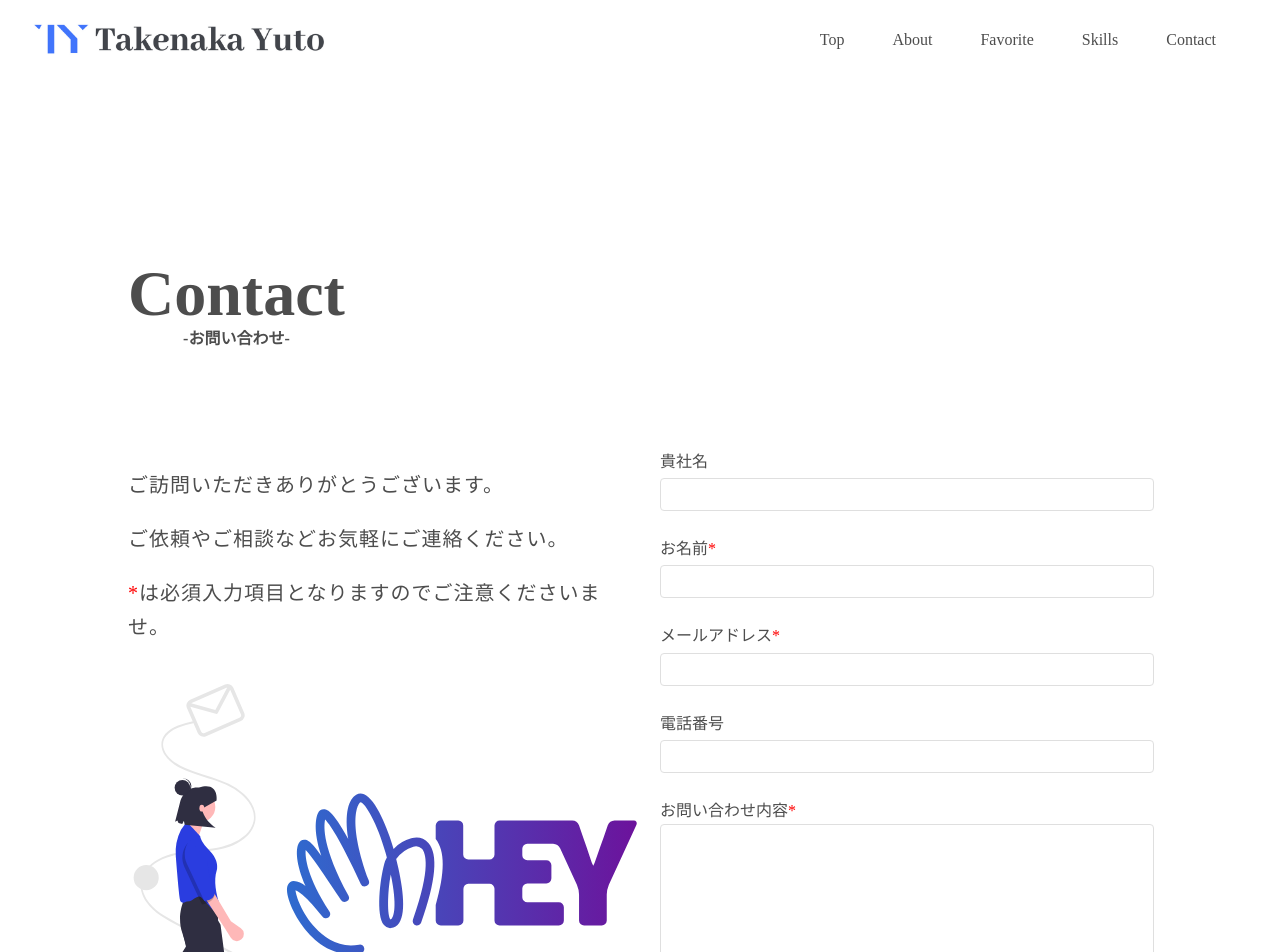
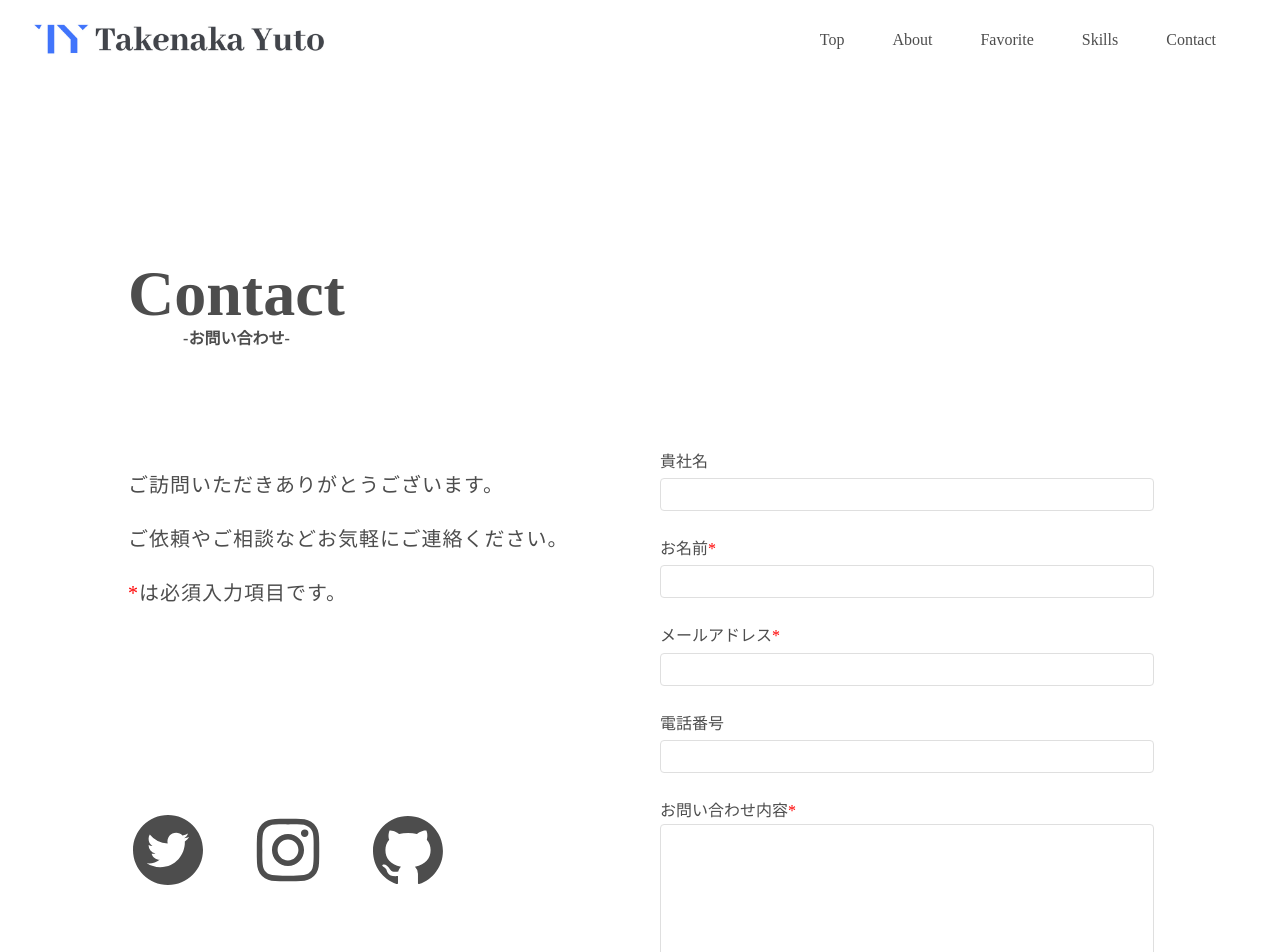
Before and after one commit to YutoTakenaka/portfolio_site, a React (Create React App) app: page /contact in a window 1280 px wide. Shown: the top 952 px of the page. Built offline with nearby package versions, Linux system fonts and the light colour scheme.

Commit message:
fix:問い合わせページを修正

```diff
--- a/src/components/molecules/Contact.jsx
+++ b/src/components/molecules/Contact.jsx
@@ -1,6 +1,10 @@
 import "../../styles/Contact.css";
 import { ContactForm } from "./ContactForm";
-import Image from "../../images/email.svg";
+import {
+  AiFillTwitterCircle,
+  AiOutlineInstagram,
+  AiOutlineGithub,
+} from "react-icons/ai";
 
 export const Contact = () => {
   return (
@@ -17,11 +21,22 @@ export const Contact = () => {
             <p>ご訪問いただきありがとうございます。</p>
             <p>ご依頼やご相談などお気軽にご連絡ください。</p>
             <p>
-              <span>*</span>は必須入力項目となりますのでご注意くださいませ。
+              <span>*</span>は必須入力項目です。
             </p>
           </div>
           <div className="contact-image">
-            <img src={Image} alt="" />
+            <a href="https://twitter.com/eutu_ty" className="sns twitter">
+              <AiFillTwitterCircle size={80} />
+            </a>
+            <a
+              href="https://www.instagram.com/eutu_ty/"
+              className="sns instagram"
+            >
+              <AiOutlineInstagram size={80} />
+            </a>
+            <a href="https://github.com/YutoTakenaka" className="sns github">
+              <AiOutlineGithub size={80} />
+            </a>
           </div>
         </div>
 
--- a/src/components/molecules/Skills.jsx
+++ b/src/components/molecules/Skills.jsx
@@ -6,9 +6,9 @@ export const Skills = () => {
     { skill: "React", percentage: 75 },
     { skill: "TypeScript", percentage: 70 },
     { skill: "Python", percentage: 55 },
-    { skill: "PHP", percentage: 50 },
-    { skill: "Management", percentage: 30 },
-    { skill: "AI", percentage: 30 },
+    { skill: "PHP", percentage: 45 },
+    { skill: "Management", percentage: 10 },
+    { skill: "AI", percentage: 10 },
   ];
 
   return (
--- a/src/styles/Contact.css
+++ b/src/styles/Contact.css
@@ -41,7 +41,7 @@
 
 .contact-image {
   display: flex;
-  justify-content: center;
+  gap: 40px;
   margin-top: 200px;
 }
 
@@ -54,23 +54,16 @@
 }
 
 /* icon */
-.social-icons {
-  padding: 0;
+.sns {
+  color: #4d4d4d;
+  transition-duration: 300ms;
 }
-
-.social-icons li {
-  margin: 0;
-  padding: 0;
-  list-style: none;
-  display: inline-block;
+.twitter:hover {
+  color: #3c71fc;
 }
-
-.social-icons li a {
-  display: inline-block;
-  padding-left: 10px;
-  padding-right: 10px;
+.instagram:hover {
+  color: #fe21fe;
 }
-
-.icon-link {
-  position: relative;
+.github:hover {
+  color: #c3c3c3;
 }
--- a/src/styles/Skills.css
+++ b/src/styles/Skills.css
@@ -30,7 +30,7 @@
 .skills-container {
   display: flex;
   justify-content: space-between;
-  gap: 20px;
+  gap: 10px;
   flex-wrap: wrap;
 }
 
@@ -40,6 +40,5 @@
   margin: 0;
 }
 .circle {
-  margin: 0 40px;
-  transform: scale(0.7, 0.7);
+  transform: scale(0.6, 0.6);
 }
```
